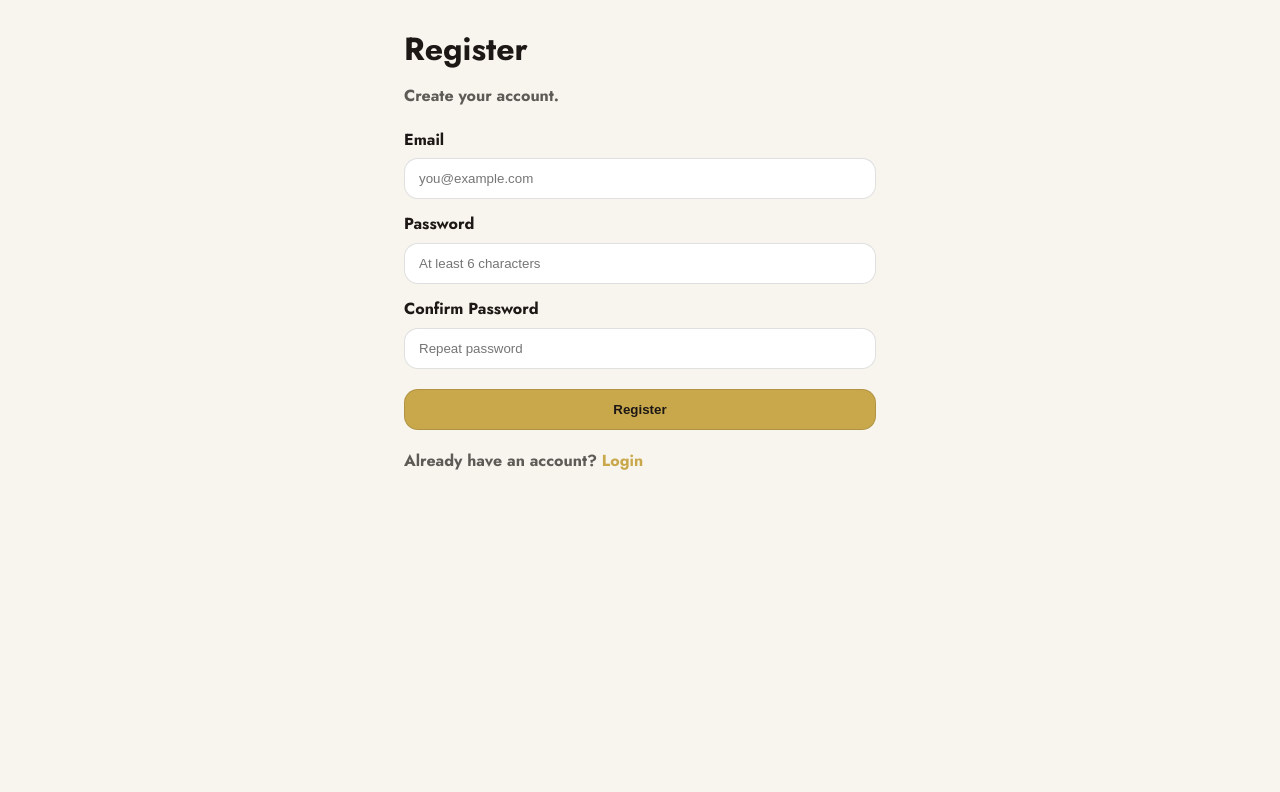
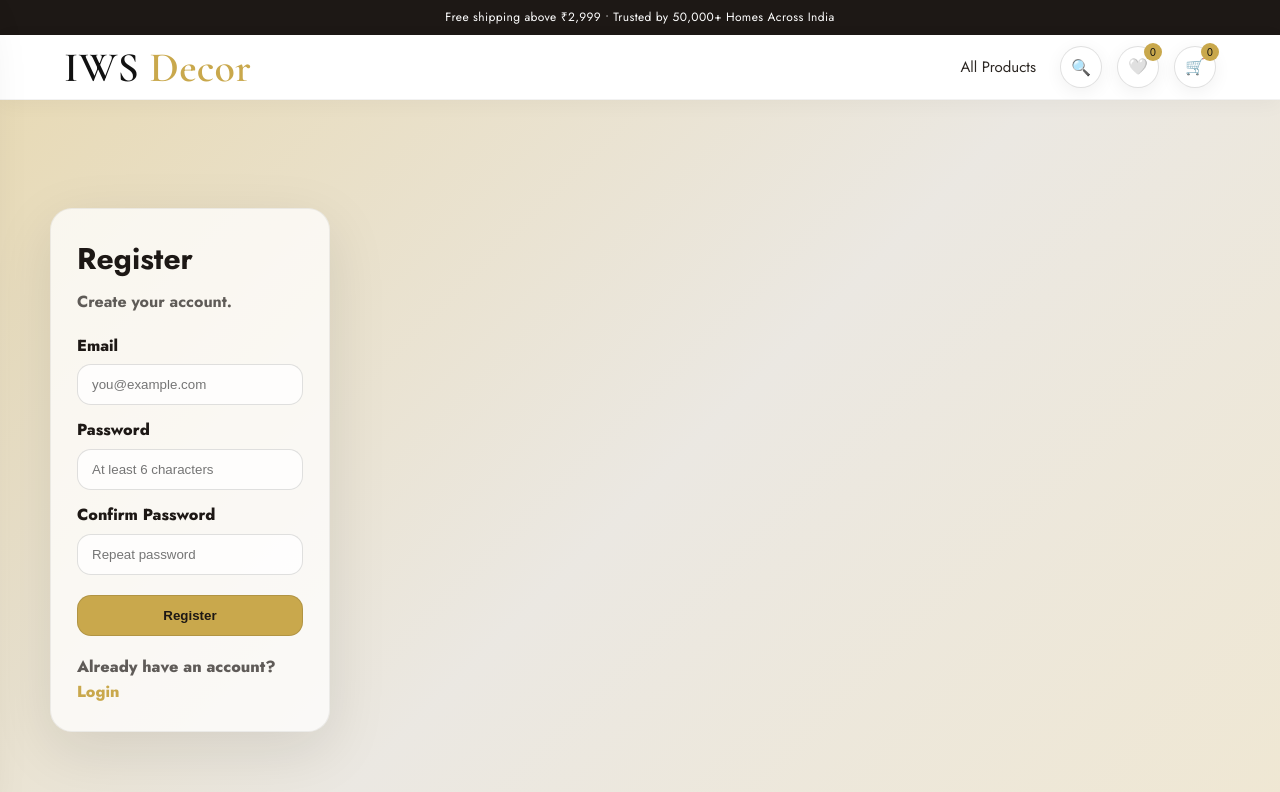
Before and after one commit to rahul72parihar/iwsDecorReact, a React (Vite) app: page /register in a window 1280 px wide. Shown: the top 792 px of the page. Built offline with nearby package versions, Linux system fonts and the light colour scheme; no server answers.

Commit message:
login page layout fixed

```diff
--- /dev/null
+++ b/src/pages/Auth/AuthPages.css
@@ -0,0 +1,156 @@
+.auth-page {
+  min-height: 100vh;
+  background: linear-gradient(135deg, rgba(201, 168, 76, 0.35), rgba(29, 24, 21, 0.06), rgba(201, 168, 76, 0.18));
+  padding: calc(24px + var(--header-offset, 84px)) 16px 40px;
+}
+
+/* layout: sidebar + form card */
+.auth-layout {
+  max-width: 1180px;
+  margin: 0 auto;
+  display: grid;
+  grid-template-columns: 280px 1fr;
+  gap: 22px;
+  align-items: start;
+}
+
+@media (max-width: 900px) {
+  .auth-layout {
+    grid-template-columns: 1fr;
+  }
+}
+
+.auth-sidebar {
+  background: rgba(255, 255, 255, 0.72);
+  border: 1px solid rgba(0, 0, 0, 0.06);
+  border-radius: 18px;
+  box-shadow: 0 18px 60px rgba(17, 17, 17, 0.10);
+  padding: 16px;
+}
+
+.auth-sidebar__title {
+  font-weight: 800;
+  color: #1d1815;
+  margin-bottom: 12px;
+  font-size: 14px;
+  letter-spacing: 0.2px;
+}
+
+.auth-sidebar__links {
+  display: flex;
+  flex-direction: column;
+  gap: 10px;
+}
+
+.auth-sidebar__link {
+  display: inline-flex;
+  align-items: center;
+  justify-content: space-between;
+  padding: 12px 12px;
+  border-radius: 14px;
+  text-decoration: none;
+  font-weight: 700;
+  color: rgba(29, 24, 21, 0.88);
+  border: 1px solid rgba(0, 0, 0, 0.06);
+  background: rgba(255, 255, 255, 0.6);
+  transition: transform 160ms ease, background 160ms ease, border-color 160ms ease;
+}
+
+.auth-sidebar__link:hover {
+  transform: translateX(2px);
+  background: rgba(201, 168, 76, 0.14);
+  border-color: rgba(201, 168, 76, 0.35);
+}
+
+.auth-sidebar__link--active {
+  background: rgba(201, 168, 76, 0.20);
+  border-color: rgba(201, 168, 76, 0.45);
+}
+
+.auth-card {
+  background: rgba(255, 255, 255, 0.75);
+  border: 1px solid rgba(0, 0, 0, 0.06);
+  border-radius: 22px;
+  box-shadow: 0 18px 60px rgba(17, 17, 17, 0.10);
+  padding: 26px;
+}
+
+.auth-card h1 {
+  font-size: 30px;
+  margin-bottom: 6px;
+  color: #1d1815;
+}
+
+.auth-subtitle {
+  margin-top: 0;
+  margin-bottom: 18px;
+  color: rgba(29, 24, 21, 0.7);
+  font-weight: 700;
+}
+
+.auth-form {
+  display: flex;
+  flex-direction: column;
+  gap: 12px;
+}
+
+.auth-field {
+  display: flex;
+  flex-direction: column;
+  gap: 6px;
+}
+
+.auth-label {
+  font-weight: 800;
+  color: #1d1815;
+}
+
+.auth-input {
+  padding: 12px 14px;
+  border-radius: 14px;
+  border: 1px solid rgba(0,0,0,0.12);
+  background: rgba(255,255,255,0.75);
+  outline: none;
+}
+
+.auth-input:focus {
+  border-color: rgba(201, 168, 76, 0.75);
+  box-shadow: 0 0 0 4px rgba(201, 168, 76, 0.18);
+}
+
+.auth-error {
+  color: #b00020;
+  font-weight: 800;
+}
+
+.auth-primary-btn {
+  margin-top: 8px;
+  padding: 12px 16px;
+  border-radius: 14px;
+  border: 1px solid rgba(0,0,0,0.12);
+  background: #c9a84c;
+  color: #1d1815;
+  font-weight: 900;
+  cursor: pointer;
+  transition: transform 160ms ease, box-shadow 160ms ease;
+}
+
+.auth-primary-btn:hover:enabled {
+  transform: translateY(-1px);
+  box-shadow: 0 10px 30px rgba(201, 168, 76, 0.25);
+}
+
+.auth-primary-btn:disabled {
+  cursor: not-allowed;
+  background: rgba(201,168,76,0.45);
+}
+
+.auth-footer {
+  margin-top: 6px;
+  font-weight: 800;
+  color: rgba(29, 24, 21, 0.7);
+}
+
+.auth-footer a {
+  color: #c9a84c;
+}
--- a/src/pages/Auth/Login.jsx
+++ b/src/pages/Auth/Login.jsx
@@ -1,13 +1,18 @@
 import { useState } from 'react';
 import { signInWithEmailAndPassword } from 'firebase/auth';
+import { Link } from 'react-router-dom';
 
+import Header from '../../components/Header/Header.jsx';
 import auth from '../../firebase/firebaseAuth';
+
+import './AuthPages.css';
 
 export default function Login() {
   const [email, setEmail] = useState('');
   const [password, setPassword] = useState('');
   const [error, setError] = useState('');
   const [loading, setLoading] = useState(false);
+
 
   const onSubmit = async (e) => {
     e.preventDefault();
@@ -21,7 +26,7 @@ export default function Login() {
     try {
       setLoading(true);
       await signInWithEmailAndPassword(auth, email.trim(), password);
-      // App currently doesn\'t have post-login routing logic.
+      // App currently doesn't have post-login routing logic.
       // Users can navigate manually to /account/profile.
       window.location.href = '/account/profile';
     } catch (err) {
@@ -32,65 +37,53 @@ export default function Login() {
   };
 
   return (
-    <div style={{ padding: 24, maxWidth: 520, margin: '0 auto' }}>
-      <h1 style={{ marginBottom: 8 }}>Login</h1>
-      <p style={{ marginTop: 0, marginBottom: 18, color: 'rgba(29,24,21,0.7)', fontWeight: 700 }}>
-        Sign in to your account.
-      </p>
+    <div>
+      <Header />
 
-      <form onSubmit={onSubmit} style={{ display: 'flex', flexDirection: 'column', gap: 12 }}>
-        <label style={{ display: 'flex', flexDirection: 'column', gap: 6 }}>
-          <span style={{ fontWeight: 700, color: '#1d1815' }}>Email</span>
+      <div className="auth-page">
+        <div className="auth-layout auth-layout--single">
+          <section className="auth-card">
+            <h1>Login</h1>
+            <p className="auth-subtitle">Sign in to your account.</p>
+
+            <form onSubmit={onSubmit} className="auth-form">
+              <label className="auth-field">
+                <span className="auth-label">Email</span>
                 <input
+                  className="auth-input"
                   type="email"
                   value={email}
                   onChange={(e) => setEmail(e.target.value)}
                   required
                   placeholder="you@example.com"
-            style={{ padding: '12px 14px', borderRadius: 14, border: '1px solid rgba(0,0,0,0.12)' }}
                 />
               </label>
 
-        <label style={{ display: 'flex', flexDirection: 'column', gap: 6 }}>
-          <span style={{ fontWeight: 700, color: '#1d1815' }}>Password</span>
+              <label className="auth-field">
+                <span className="auth-label">Password</span>
                 <input
+                  className="auth-input"
                   type="password"
                   value={password}
                   onChange={(e) => setPassword(e.target.value)}
                   required
                   placeholder="••••••••"
-            style={{ padding: '12px 14px', borderRadius: 14, border: '1px solid rgba(0,0,0,0.12)' }}
                 />
               </label>
 
-        {error ? (
-          <div style={{ color: '#b00020', fontWeight: 800 }}>{error}</div>
-        ) : null}
+              {error ? <div className="auth-error">{error}</div> : null}
 
-        <button
-          type="submit"
-          disabled={loading}
-          style={{
-            marginTop: 8,
-            padding: '12px 16px',
-            borderRadius: 14,
-            border: '1px solid rgba(0,0,0,0.12)',
-            background: loading ? 'rgba(201,168,76,0.4)' : '#c9a84c',
-            color: '#1d1815',
-            fontWeight: 800,
-            cursor: loading ? 'not-allowed' : 'pointer',
-          }}
-        >
+              <button type="submit" disabled={loading} className="auth-primary-btn">
                 {loading ? 'Signing in…' : 'Login'}
               </button>
 
-        <div style={{ marginTop: 6, fontWeight: 700, color: 'rgba(29,24,21,0.7)' }}>
-          New here?{' '}
-          <a href="/register" style={{ color: '#c9a84c' }}>
-            Create an account
-          </a>
+              <div className="auth-footer">
+                New here? <Link to="/register">Create an account</Link>
               </div>
             </form>
+          </section>
+        </div>
+      </div>
     </div>
   );
 }
--- a/src/pages/Auth/Register.jsx
+++ b/src/pages/Auth/Register.jsx
@@ -1,7 +1,11 @@
 import { useState } from 'react';
 import { createUserWithEmailAndPassword } from 'firebase/auth';
+import { Link } from 'react-router-dom';
 
+import Header from '../../components/Header/Header.jsx';
 import auth from '../../firebase/firebaseAuth';
+
+import './AuthPages.css';
 
 export default function Register() {
   const [email, setEmail] = useState('');
@@ -9,6 +13,7 @@ export default function Register() {
   const [confirmPassword, setConfirmPassword] = useState('');
   const [error, setError] = useState('');
   const [loading, setLoading] = useState(false);
+
 
   const onSubmit = async (e) => {
     e.preventDefault();
@@ -36,77 +41,65 @@ export default function Register() {
   };
 
   return (
-    <div style={{ padding: 24, maxWidth: 520, margin: '0 auto' }}>
-      <h1 style={{ marginBottom: 8 }}>Register</h1>
-      <p style={{ marginTop: 0, marginBottom: 18, color: 'rgba(29,24,21,0.7)', fontWeight: 700 }}>
-        Create your account.
-      </p>
+    <div>
+      <Header />
 
-      <form onSubmit={onSubmit} style={{ display: 'flex', flexDirection: 'column', gap: 12 }}>
-        <label style={{ display: 'flex', flexDirection: 'column', gap: 6 }}>
-          <span style={{ fontWeight: 700, color: '#1d1815' }}>Email</span>
+      <div className="auth-page">
+        <div className="auth-layout auth-layout--single">
+          <section className="auth-card">
+            <h1>Register</h1>
+            <p className="auth-subtitle">Create your account.</p>
+
+            <form onSubmit={onSubmit} className="auth-form">
+              <label className="auth-field">
+                <span className="auth-label">Email</span>
                 <input
+                  className="auth-input"
                   type="email"
                   value={email}
                   onChange={(e) => setEmail(e.target.value)}
                   required
                   placeholder="you@example.com"
-            style={{ padding: '12px 14px', borderRadius: 14, border: '1px solid rgba(0,0,0,0.12)' }}
                 />
               </label>
 
-        <label style={{ display: 'flex', flexDirection: 'column', gap: 6 }}>
-          <span style={{ fontWeight: 700, color: '#1d1815' }}>Password</span>
+              <label className="auth-field">
+                <span className="auth-label">Password</span>
                 <input
+                  className="auth-input"
                   type="password"
                   value={password}
                   onChange={(e) => setPassword(e.target.value)}
                   required
                   placeholder="At least 6 characters"
-            style={{ padding: '12px 14px', borderRadius: 14, border: '1px solid rgba(0,0,0,0.12)' }}
                 />
               </label>
 
-        <label style={{ display: 'flex', flexDirection: 'column', gap: 6 }}>
-          <span style={{ fontWeight: 700, color: '#1d1815' }}>Confirm Password</span>
+              <label className="auth-field">
+                <span className="auth-label">Confirm Password</span>
                 <input
+                  className="auth-input"
                   type="password"
                   value={confirmPassword}
                   onChange={(e) => setConfirmPassword(e.target.value)}
                   required
                   placeholder="Repeat password"
-            style={{ padding: '12px 14px', borderRadius: 14, border: '1px solid rgba(0,0,0,0.12)' }}
                 />
               </label>
 
-        {error ? (
-          <div style={{ color: '#b00020', fontWeight: 800 }}>{error}</div>
-        ) : null}
+              {error ? <div className="auth-error">{error}</div> : null}
 
-        <button
-          type="submit"
-          disabled={loading}
-          style={{
-            marginTop: 8,
-            padding: '12px 16px',
-            borderRadius: 14,
-            border: '1px solid rgba(0,0,0,0.12)',
-            background: loading ? 'rgba(201,168,76,0.4)' : '#c9a84c',
-            color: '#1d1815',
-            fontWeight: 800,
-            cursor: loading ? 'not-allowed' : 'pointer',
-          }}
-        >
+              <button type="submit" disabled={loading} className="auth-primary-btn">
                 {loading ? 'Creating…' : 'Register'}
               </button>
 
-        <div style={{ marginTop: 6, fontWeight: 700, color: 'rgba(29,24,21,0.7)' }}>
-          Already have an account?{' '}
-          <a href="/login" style={{ color: '#c9a84c' }}>
-            Login
-          </a>
+              <div className="auth-footer">
+                Already have an account? <Link to="/login">Login</Link>
               </div>
             </form>
+          </section>
+        </div>
+      </div>
     </div>
   );
 }
```
Lines whose indentation alone changed are shown as unchanged.
